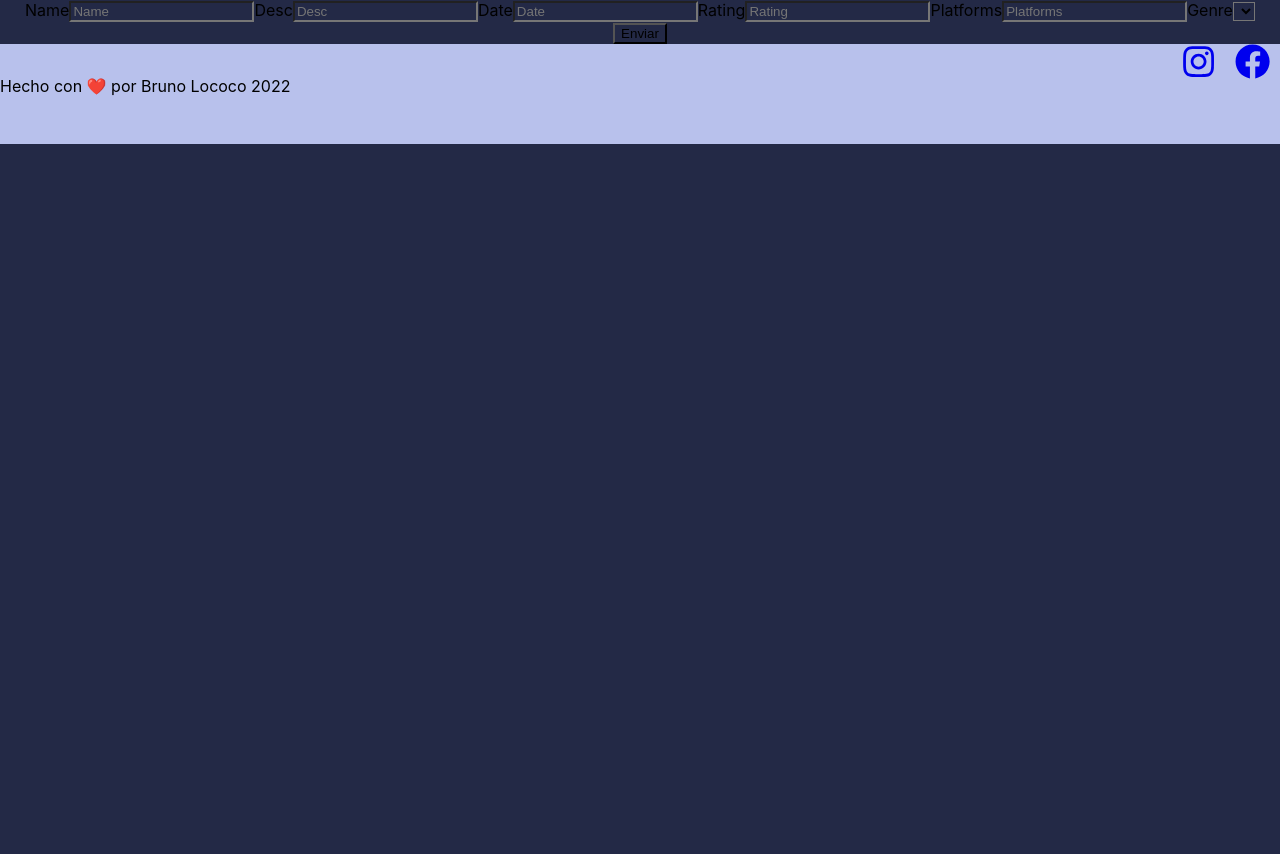
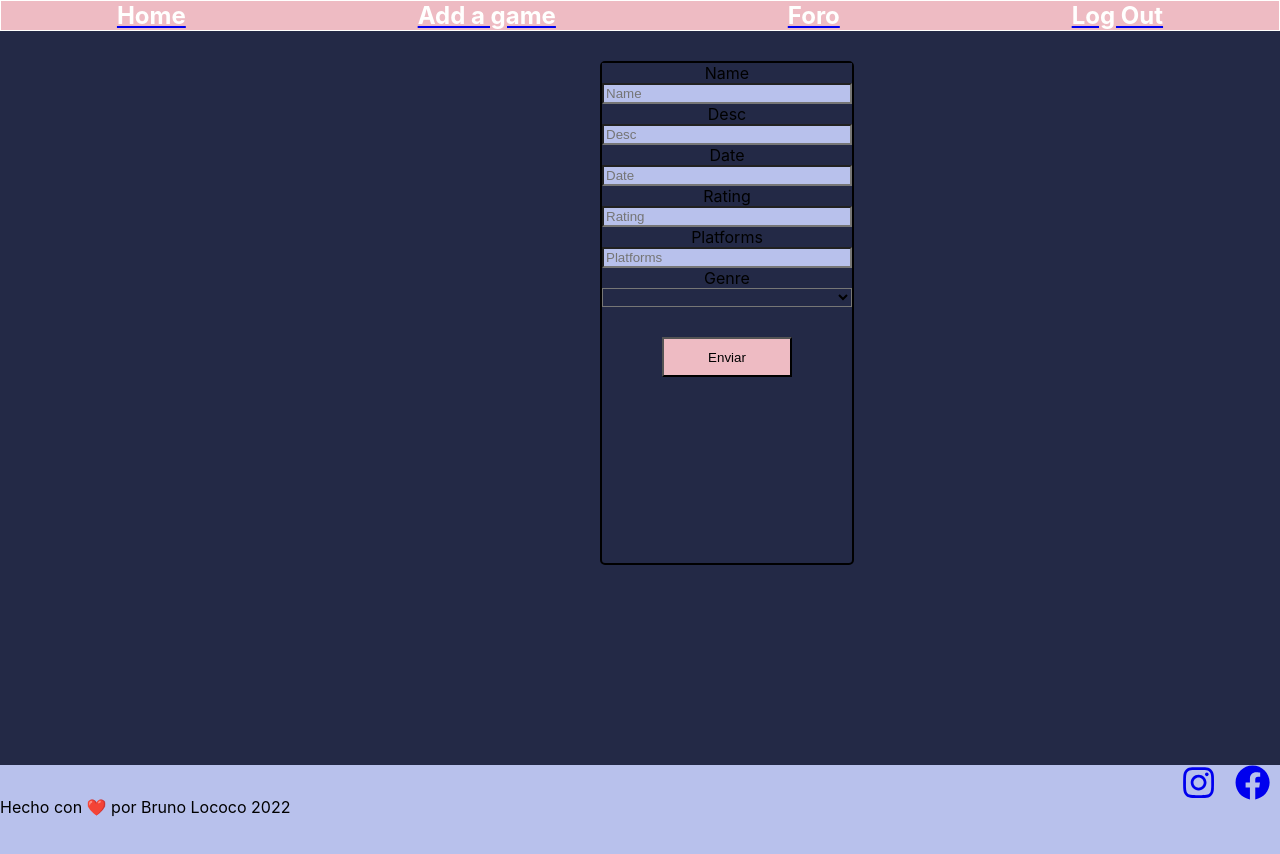
Before and after one commit to Elbruce4/VideoGamesApi, a React (Create React App) app in the folder client/: page /createGame in a window 1280 px wide. Shown: the top 854 px of the page. Before the commit the page ends 800 px from the top, so only its background shows below. Built offline with nearby package versions, Linux system fonts and the light colour scheme.

Commit message:
more styles

```diff
--- a/client/src/App.js
+++ b/client/src/App.js
@@ -10,12 +10,14 @@ import SignIn from './components/SignIn';
 import CreateGame from './components/CreateGame';
 import Foro from './components/Foro';
 import PostsDetail from './components/PostsDetail';
+import NavBar from './components/NavBar';
 
 function App() {
 
   return (
     <div className="App">
       <BrowserRouter>
+        <NavBar></NavBar>
         <Routes>
           <Route path='/' exact element={<LandingPage/>}/>
           <Route path='/signIn' element={<SignIn/>}/>
--- /dev/null
+++ b/client/src/Styles/CreateGame.js
@@ -0,0 +1,34 @@
+import styled from "styled-components"
+
+export const Div = styled.div`
+    display: flex;
+    flex-direction: column;
+    justify-content: space-between;
+    border-radius: 5px;
+    border: 2px black solid;
+    margin-top: 30px;
+    height: 500px;
+    width: 250px;
+    margin-left: 600px;
+    margin-bottom: 200px;
+    position: relative;
+`
+
+export const Form = styled.form`
+    display: flex;
+    flex-direction: column;
+    justify-content: space-between;
+    position: relative;
+`
+
+export const Input = styled.input`
+    background-color: #B8C1EC;
+`
+
+export const InputSubmit = styled.input`
+    background-color: #eebbc3;
+    margin-top: 30px;
+    width: 130px;
+    height: 40px;
+    margin-left: 60px;
+`
--- /dev/null
+++ b/client/src/Styles/Foro.js
@@ -0,0 +1,5 @@
+import styled from "styled-components";
+
+export const Div = styled.div`
+
+`
--- a/client/src/Styles/Home.js
+++ b/client/src/Styles/Home.js
@@ -1,22 +1,26 @@
 import styled from "styled-components";
 
 export const SelectDiv = styled.select`
-    background-color: #b8c1ec;
+    background-color: #121629;
+    width: 170px;
+    color: white;
 `
 
 export const Options = styled.option`
-    background-color: #b8c1ec;
+    background-color: #121629;
+    width: 170px;
+    color: white;
 `
 
 export const Button = styled.button`
-    background-color: #b8c1ec;
+    background-color: #eebbc3;
+    color: black;
 `
 
 export const Div = styled.div`
     display: flex;
     flex-direction: column;
     justify-content: space-between;
-
 `
 
 export const DivGames = styled.div`
@@ -25,7 +29,8 @@ export const DivGames = styled.div`
     justify-content: space-between;
     flex-wrap: wrap;
     margin-left: 50px;
-    margin-bottom: 60px;
+    margin-right: 50px;
+    margin-bottom: 20px;
     //width: 80%;
 `
 
@@ -44,8 +49,29 @@ export const DivFilters = styled.div`
 export const DivContainer = styled.div`
     display:  flex;
     flex-direction: row;
+    margin-top: 50px;
+    height: 550px;
 `
 
 export const DivSearch = styled.div`
-    background-color: #b8c1ec;
+    background-color: #121629;
 `
+
+export const DivOptions = styled.div`
+    background-color: #121629;
+`
+
+export const PFilters = styled.p`
+    background-color: #121629;
+    color: white;
+`
+
+export const Label = styled.label`
+    background-color: #121629;
+    color: white;
+`
+
+export const Input = styled.input`
+    background-color: #121629;
+    color: white;
+`
--- a/client/src/Styles/LogIn.js
+++ b/client/src/Styles/LogIn.js
@@ -5,7 +5,7 @@ export const Form = styled.form`
     flex-direction: column;
     width: 300px;
     align-items: center;
-    margin-left: 500px;
+    margin-left: 555px;
 `
 
 export const LinkSignIn = styled.p`
--- /dev/null
+++ b/client/src/Styles/Paginado.js
@@ -0,0 +1,14 @@
+import styled from "styled-components";
+
+export const Li = styled.li`
+    list-style: none;
+`
+
+export const Div = styled.div`
+    display: flex;
+    flex-direction: row;
+    justify-content: space-around;
+    width: 100px;
+    margin-left: 730px;
+    margin-bottom: 20px;
+`
--- /dev/null
+++ b/client/src/Styles/Posts.js
@@ -0,0 +1,23 @@
+import styled from "styled-components";
+
+export const DivContainer = styled.div`
+    display: flex;
+    flex-direction: row;
+    margin-left: 450px;
+    justify-content: space-around;
+    width: 500px;
+    border-radius: 10px;
+    border: 3px solid black;
+    margin-top: 10px;
+    margin-bottom: 20px;
+`
+
+export const P = styled.p`
+    align-items: center;
+    width: 100px;
+    margin-top: 20px;
+`
+
+export const Div = styled.div`
+    width: 400px;
+`
--- a/client/src/Styles/SignIn.js
+++ b/client/src/Styles/SignIn.js
@@ -5,7 +5,7 @@ export const SignForm = styled.form`
     flex-direction: column;
     width: 300px;
     align-items: center;
-    margin-left: 500px;
+    margin-left: 525px;
 `
 
 export const Input = styled.input`
@@ -31,7 +31,7 @@ export const Title = styled.h2`
 `
 
 export const LinkLogIn = styled.p`
-    margin-left: 55px;
+    margin-right: 17px;
     color: #fffffe;
 `
 
--- a/client/src/components/CreateGame.jsx
+++ b/client/src/components/CreateGame.jsx
@@ -3,6 +3,10 @@ import { useDispatch , useSelector } from "react-redux";
 import { AddNewGame } from "../Redux/actions";
 import { useNavigate } from "react-router-dom";
 import { useForm } from "react-hook-form";
+import { Div,
+         Form,
+         Input,
+         InputSubmit } from "../Styles/CreateGame"
 
 const CreateGame = () => {
 
@@ -40,10 +44,10 @@ const CreateGame = () => {
     }
 
     return (
-        <div>
-            <form onSubmit={handleSubmit(handleSubmitForm)}>
+        <Div>
+            <Form onSubmit={handleSubmit(handleSubmitForm)}>
                 <label>Name</label>
-                <input
+                <Input
                     type="text"
                     placeholder="Name"
                     name="name"
@@ -70,7 +74,7 @@ const CreateGame = () => {
                           errors.name && <h4>{errors.name.message}</h4>
                       }
                 <label>Desc</label>
-                <input
+                <Input
                     type="text"
                     placeholder="Desc"
                     name="desc"
@@ -88,11 +92,11 @@ const CreateGame = () => {
                           errors.desc && <h4>{errors.desc.message}</h4>
                       }
                 <label>Date</label>
-                <input type="text" placeholder="Date" name="date" onChange={handleChange}/>
+                <Input type="text" placeholder="Date" name="date" onChange={handleChange}/>
                 <label>Rating</label>
-                <input type="number" placeholder="Rating" name="rating" onChange={handleChange} />
+                <Input type="number" placeholder="Rating" name="rating" onChange={handleChange} />
                 <label>Platforms</label>
-                <input type="text" placeholder="Platforms" name="platforms" onChange={handleChange}/>
+                <Input type="text" placeholder="Platforms" name="platforms" onChange={handleChange}/>
                 <label>Genre</label>
                 <select >
                     {
@@ -100,9 +104,9 @@ const CreateGame = () => {
                          : undefined
                     }
                 </select>
-                <input type="submit" value="Enviar" />
-            </form>
-        </div>
+                <InputSubmit type="submit" value="Enviar" />
+            </Form>
+        </Div>
     )
 }
 
--- a/client/src/components/Home.jsx
+++ b/client/src/components/Home.jsx
@@ -1,6 +1,5 @@
 import {useEffect , useState} from "react"
 import Games from "./Games";
-import NavBar from "./NavBar";
 import { useDispatch , useSelector } from "react-redux";
 import {GetGames,
         OrderByRating ,
@@ -14,7 +13,8 @@ import {GetGames,
 import { Link } from "react-router-dom";
 import { useNavigate } from "react-router-dom";
 import Paginado from "./Paginado";
-import { Div , SelectDiv , Options , Button , DivGames , DivFilters , DivContainer , DivSearch} from "../Styles/Home"
+import { Div , SelectDiv , PFilters , Label , Input ,
+    Options , Button , DivGames , DivFilters , DivContainer , DivSearch , DivOptions} from "../Styles/Home"
 
 
 const Home = () => {
@@ -84,32 +84,41 @@ const Home = () => {
         user? user.refreshToken ?
 
         <Div>
-            <NavBar></NavBar>
             <DivContainer>
                 <DivFilters>
+                    <PFilters>Filtrar por género</PFilters>
                     <SelectDiv onClick={filterByGenre}>
                         {
                             genres && genres.map((obj,index) => <Options key={index} value={obj}>{obj}</Options>)
                         }
                     </SelectDiv>
                     {
+                        <DivOptions>
+                            <PFilters>Filtrar por rating</PFilters>
                             <SelectDiv onClick={ratingFilter}>
                                 <Options value="none">None</Options>
                                 <Options value="best">Best Rating</Options>
                                 <Options value="worst">Worst Rating</Options>
                             </SelectDiv>
+                        </DivOptions>
                     }
                     {
+                        <DivOptions>
+                            <PFilters>Filtrar por Orden alfabetico</PFilters>
                             <SelectDiv onClick={orderByName}>
                                 <Options value="top">A-Z</Options>
                                 <Options value="bottom">Z-A</Options>
                             </SelectDiv>
+                        </DivOptions>
                     }
                     {
+                        <DivOptions>
+                            <PFilters>Filtrar por creación</PFilters>
                             <SelectDiv onClick={orderByCreation}>
                                 <Options value="db">Created on DB</Options>
                                 <Options value="api">Created on API</Options>
                             </SelectDiv>
+                        </DivOptions>
                     }
                     {
                         <Button onClick={banFilters}>Ban all filters</Button>
@@ -117,8 +126,8 @@ const Home = () => {
 
                     {
                         <DivSearch>
-                            <label htmlFor="">Search by name</label>
-                            <input type="text" onChange={handleSearch} />
+                            <Label htmlFor="">Search by name</Label>
+                            <Input type="text" onChange={handleSearch} />
                             <Link to={"/gameDetail/"+ search}>
                                 <Button >Search</Button>
                             </Link>
--- a/client/src/components/Paginado.jsx
+++ b/client/src/components/Paginado.jsx
@@ -1,3 +1,4 @@
+import {Li , Div} from "../Styles/Paginado"
 
 const Paginado = ({paginado,cantidad,cantidadXPagina}) => {
 
@@ -8,15 +9,15 @@ const Paginado = ({paginado,cantidad,cantidadXPagina}) => {
     }
 
     return (
-        <div>
+        <Div>
             {
                 array && array.map(obj => {
-                    return <li key={obj} onClick={()=>paginado(obj)}>
+                    return <Li key={obj} onClick={()=>paginado(obj)}>
                         <button> {obj} </button>
-                    </li>
+                    </Li>
                 })
             }
-        </div>
+        </Div>
     )
 }
 
--- a/client/src/components/Posts.jsx
+++ b/client/src/components/Posts.jsx
@@ -1,21 +1,35 @@
-import { useSelector } from "react-redux"
+import { useSelector , useDispatch } from "react-redux"
 import { Link } from "react-router-dom"
+import { useEffect } from "react"
+import { DivContainer,
+         P,
+         Div
+
+ } from "../Styles/Posts";
+import { GetAllUsers } from "../Redux/actions";
 
 const Posts = ({data}) => {
 
+    let dispatch = useDispatch()
     let users = useSelector(obj => obj.users);
     let userPost = users.find(obj => obj.id === data.userId);
+    console.log(userPost)
+
+    useEffect(()=>{
+        dispatch(GetAllUsers())
+    },[dispatch])
 
     return (
-        <div>
-            <p>{userPost? userPost.name + " " + userPost.lastName : "Autor anonimo" } </p>
-            <h2>{data.title}</h2>
-            <p>{data.text}</p>
-            <Link to= {"/foro/" + data.id}>
-                <button >ver</button>
-            </Link>
+        <DivContainer>
+            <P>{userPost? userPost.name + " " + userPost.lastName : "Autor anonimo" } </P>
+            <Div>
+                <h2>{data.title}</h2>
+                <Link to= {"/foro/" + data.id}>
+                    <button >ver</button>
+                </Link>
+            </Div>
 
-        </div>
+        </DivContainer>
     )
 }
 
```
Lines whose indentation alone changed are shown as unchanged.
